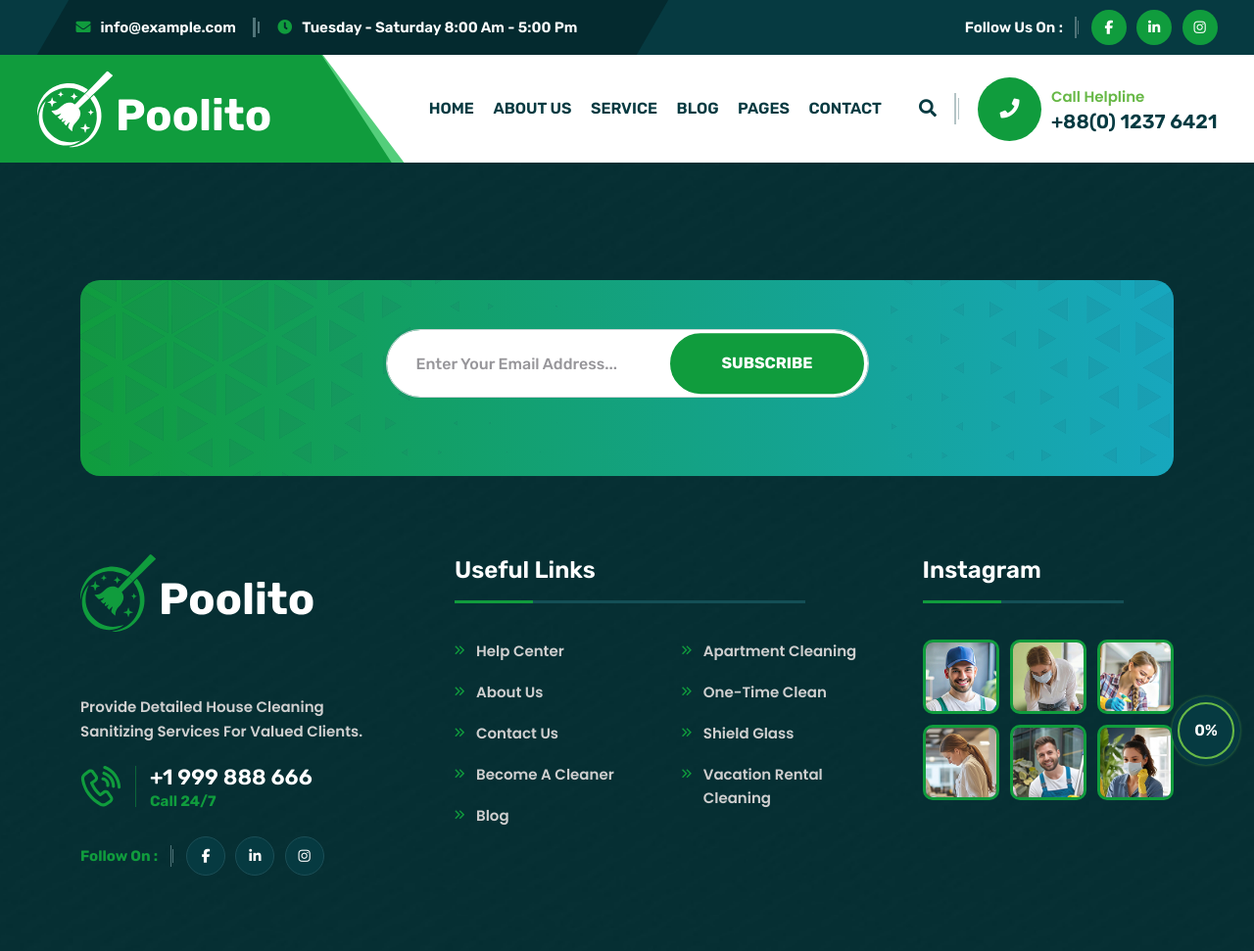
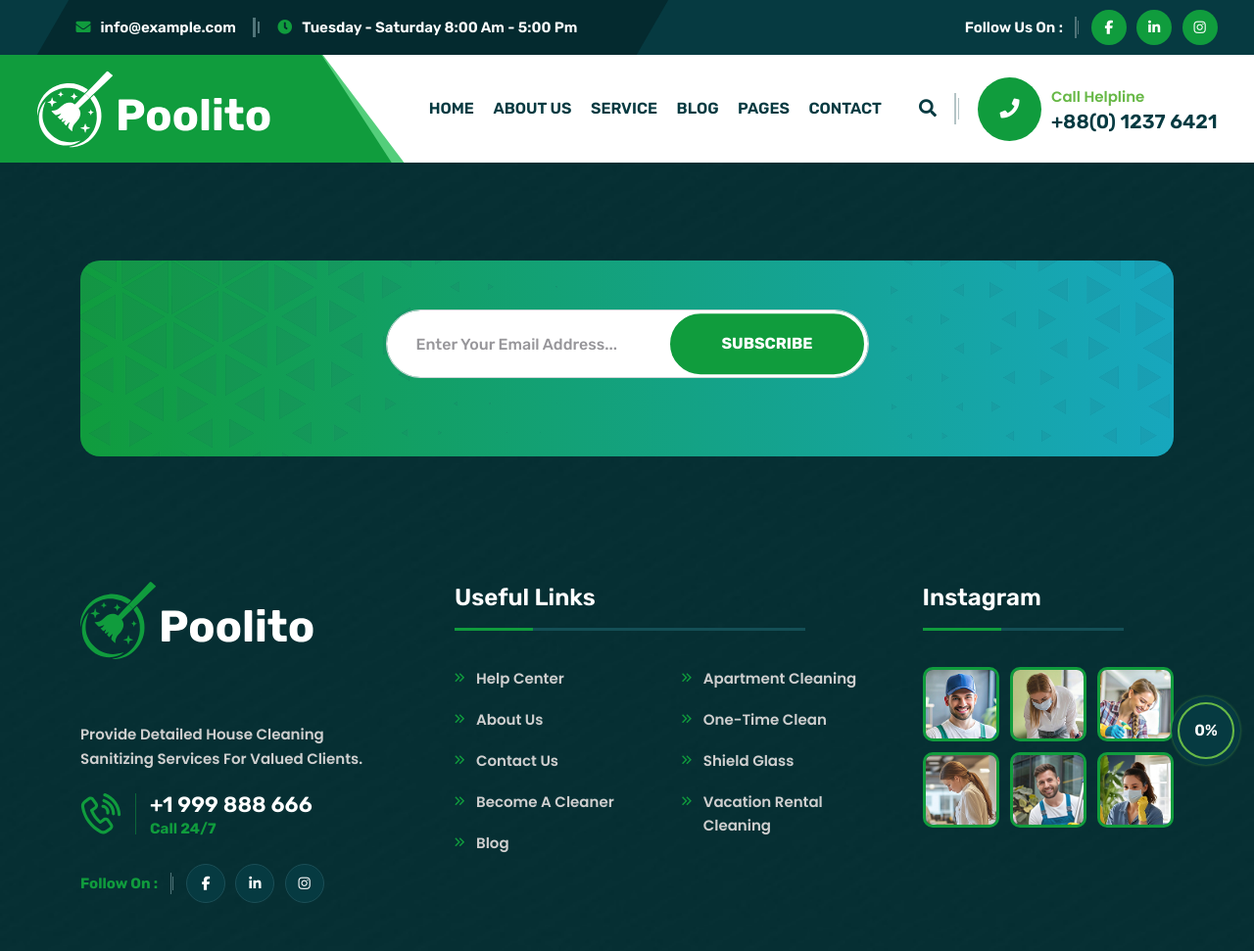
Before and after one commit to MgZayarNaing/ssm2, a Django app: template templates/base.html in a window 1280 px wide. Shown: the top 971 px of the page at 98% size. Run offline with Django 4.2, Linux system fonts and the light colour scheme; the template is opened without the code that fills it, so the values that code supplies are empty; some libraries are stand-ins or nearby versions; some web fonts are replaced.

Commit message:
Resolved blog,footer div overlap

```diff
--- a/templates/footer.html
+++ b/templates/footer.html
@@ -4,10 +4,11 @@
 	==============================-->
 <footer class="footer-wrapper footer-layout1">
   <div
-    class="widget-area extra-space-top position-relative"
+    class="widget-area position-relative"
     data-bg-src="{% static 'assets/img/bg/footer-bg-1-1.jpg' %}"
   >
-    <div class="newsletter">
+    <!-- box -->
+       <div class="newsletter position-relative mb-5">
       <div class="container position-relative">
         <div
           class="newsletter-style1 wow animate__fadeInUp"
@@ -55,8 +56,9 @@
               alt="Newsletter Element"
           /></span>
         </div>
-      </div>
+                </div>
     </div>
+  <!-- box -->
     <div class="container">
       <div class="row g-4 justify-content-xl-center">
         <div class="col-xl-4 col-md-6">
@@ -218,6 +220,7 @@
       </div>
     </div>
   </div>
+
 </footer>
 <!-- Scroll To Top -->
 <button class="back-to-top" id="backToTop" aria-label="Back to Top">
```
